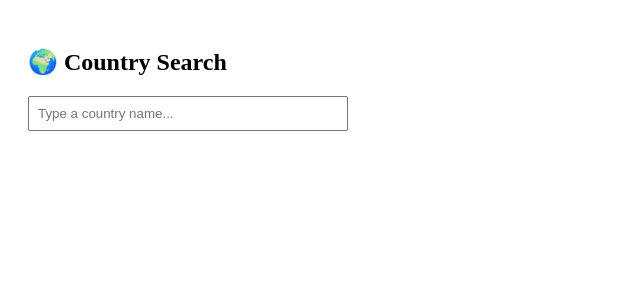
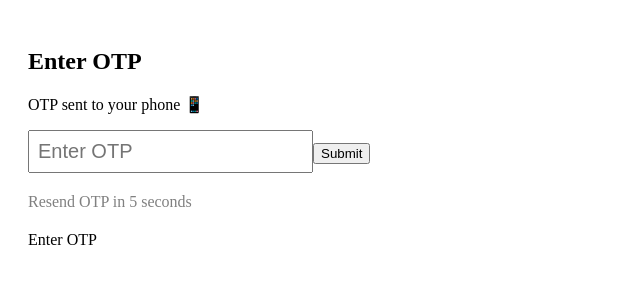
Before and after one commit to aditya-only/Practicing-React-Concepts, a React (Vite) app: page / in a window 1280 px wide. Shown: the top 300 px of the page, without its empty margins (0-640 px from the left). Built offline with nearby package versions, Linux system fonts and the light colour scheme.

Commit message:
Learned about OTP system

```diff
--- a/src/App.jsx
+++ b/src/App.jsx
@@ -1,14 +1,11 @@
 import React from 'react'
-import UseEffect9 from './components/UseEffect9.jsx';
+import OTPReSendUE from './components/OTPReSendUE';
 
 
 const App = () => {
 
-
-
-
   return (
-    <UseEffect9/>
+    <OTPReSendUE/>
   )
 }
 
--- /dev/null
+++ b/src/components/OTPReSendUE.jsx
@@ -0,0 +1,90 @@
+import React, { useState, useEffect } from "react";
+
+const OTPReSendUE = () => {
+  const [timer, setTimer] = useState(10);
+  const [canResend, setCanResend] = useState(false);
+  const [verification, setVerification] = useState(false);
+  const [otp, setOtp] = useState("");
+  const [userOtp, setUserOtp] = useState("");
+
+  useEffect(() => {
+    if (timer === 0) {
+      setCanResend(true);
+
+      const generatedOtp = Math.floor(
+        100000 + Math.random() * 900000
+      ).toString();
+
+      setOtp(generatedOtp);
+      alert(`Your OTP is ${generatedOtp}`);
+
+      return;
+    }
+
+    const timeout = setTimeout(() => {
+      setTimer((prev) => prev - 1);
+    }, 1000);
+
+    return () => clearTimeout(timeout);
+  }, [timer]);
+
+  const handleResend = () => {
+    setTimer(10);
+    setCanResend(false);
+    setVerification(false);
+    setUserOtp("");
+  };
+
+  const handleSubmit = (e) => {
+    e.preventDefault();
+
+    if (userOtp === otp) {
+      setVerification(true);
+    } else {
+      setVerification(false);
+      alert("Invalid OTP");
+    }
+  };
+
+  return (
+    <section>
+      <div style={{ padding: "20px" }}>
+        <h2>Enter OTP</h2>
+        <p>OTP sent to your phone 📱</p>
+
+        <form onSubmit={handleSubmit}>
+          <input
+            type="text"
+            placeholder="Enter OTP"
+            maxLength={6}
+            value={userOtp}
+            onChange={(e) => setUserOtp(e.target.value)}
+            style={{ padding: "8px", fontSize: "20px" }}
+          />
+
+          <button type="submit">Submit</button>
+        </form>
+
+        <div style={{ marginTop: "20px" }}>
+          {canResend ? (
+            <button onClick={handleResend}>Resend OTP</button>
+          ) : (
+            <p style={{ color: "grey" }}>
+              Resend OTP in {timer} seconds
+            </p>
+          )}
+        </div>
+
+        <div style={{ marginTop: "20px" }}>
+          {verification ? (
+            <p style={{ color: "green" }}>OTP Verified ✅</p>
+          ) : (
+            <p>Enter OTP</p>
+          )}
+        </div>
+      </div>
+    </section>
+  );
+};
+
+export default OTPReSendUE;
```
